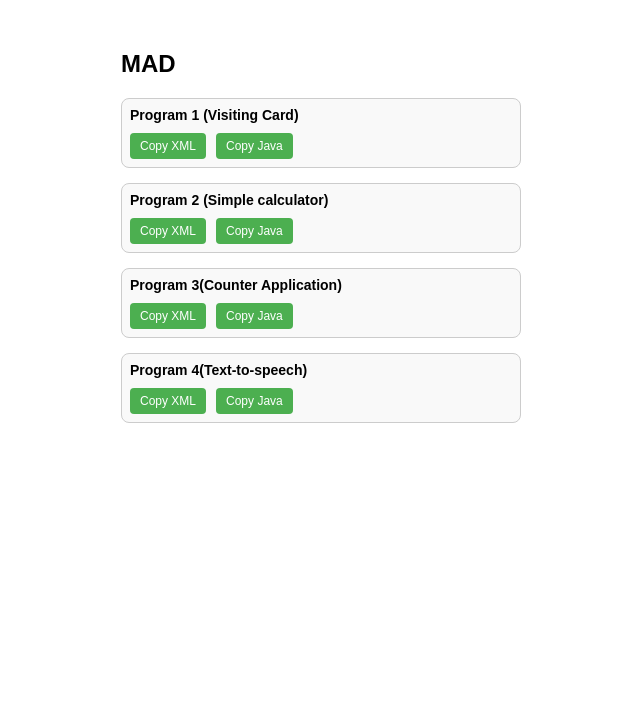
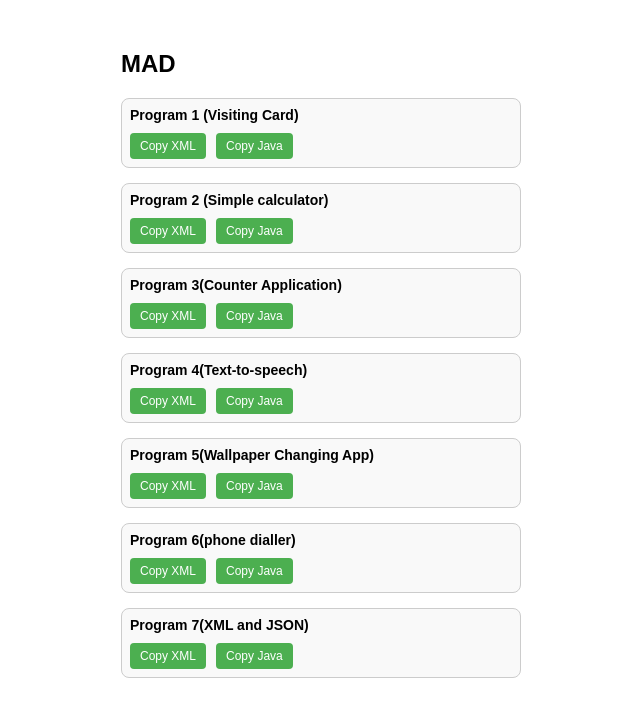
Before and after one commit to xa2383/kl, a plain HTML site: page index.html in a window 1280 px wide. Shown: the whole page, without its empty margins (319-959 px from the left). Drawn offline with Linux system fonts and the light colour scheme.

Commit message:
Update index.html

```diff
--- a/index.html
+++ b/index.html
@@ -91,6 +91,27 @@
                 <button onclick="copyFromFile('java4.txt')">Copy Java</button>
             </div>
         </div>
+        <div class="program">
+            <h3>Program 5(Wallpaper Changing App)</h3>
+            <div class="buttons">
+                <button onclick="copyFromFile('xml5.txt')">Copy XML</button>
+                <button onclick="copyFromFile('java5.txt')">Copy Java</button>
+            </div>
+        </div>
+        <div class="program">
+            <h3>Program 6(phone dialler)</h3>
+            <div class="buttons">
+                <button onclick="copyFromFile('xml6.txt')">Copy XML</button>
+                <button onclick="copyFromFile('java6.txt')">Copy Java</button>
+            </div>
+        </div>
+        <div class="program">
+            <h3>Program 7(XML and JSON)</h3>
+            <div class="buttons">
+                <button onclick="copyFromFile('xml7.txt')">Copy XML</button>
+                <button onclick="copyFromFile('java7.txt')">Copy Java</button>
+            </div>
+        </div>
 
         <div id="message" class="message"></div>
     </div>
```
